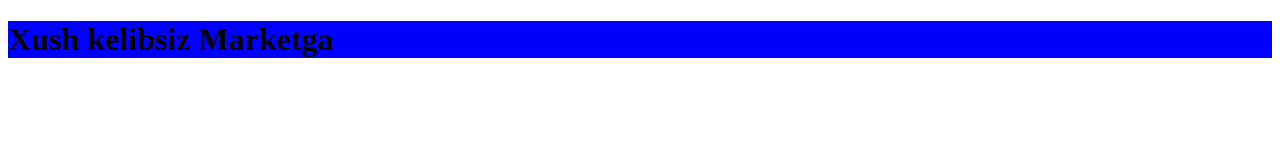
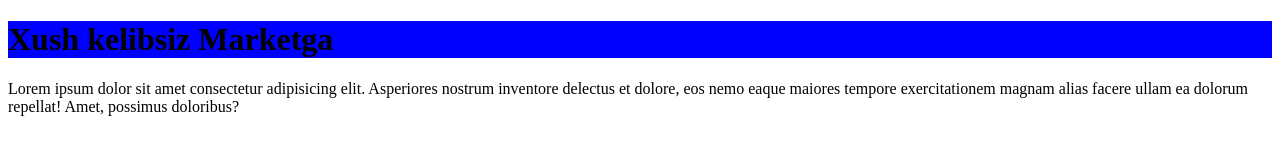
Before and after one commit to sardor1996/salom, a plain HTML site: page index.html in a window 1280 px wide. Drawn offline with Linux system fonts and the light colour scheme.

Commit message:
main qoshildi

```diff
--- a/index.html
+++ b/index.html
@@ -11,5 +11,12 @@
     <h1>
         Xush kelibsiz Marketga
     </h1>
+    <main>
+        <div class="container">
+            <p>
+                Lorem ipsum dolor sit amet consectetur adipisicing elit. Asperiores nostrum inventore delectus et dolore, eos nemo eaque maiores tempore exercitationem magnam alias facere ullam ea dolorum repellat! Amet, possimus doloribus?
+            </p>
+        </div>
+    </main>
 </body>
 </html>
```
